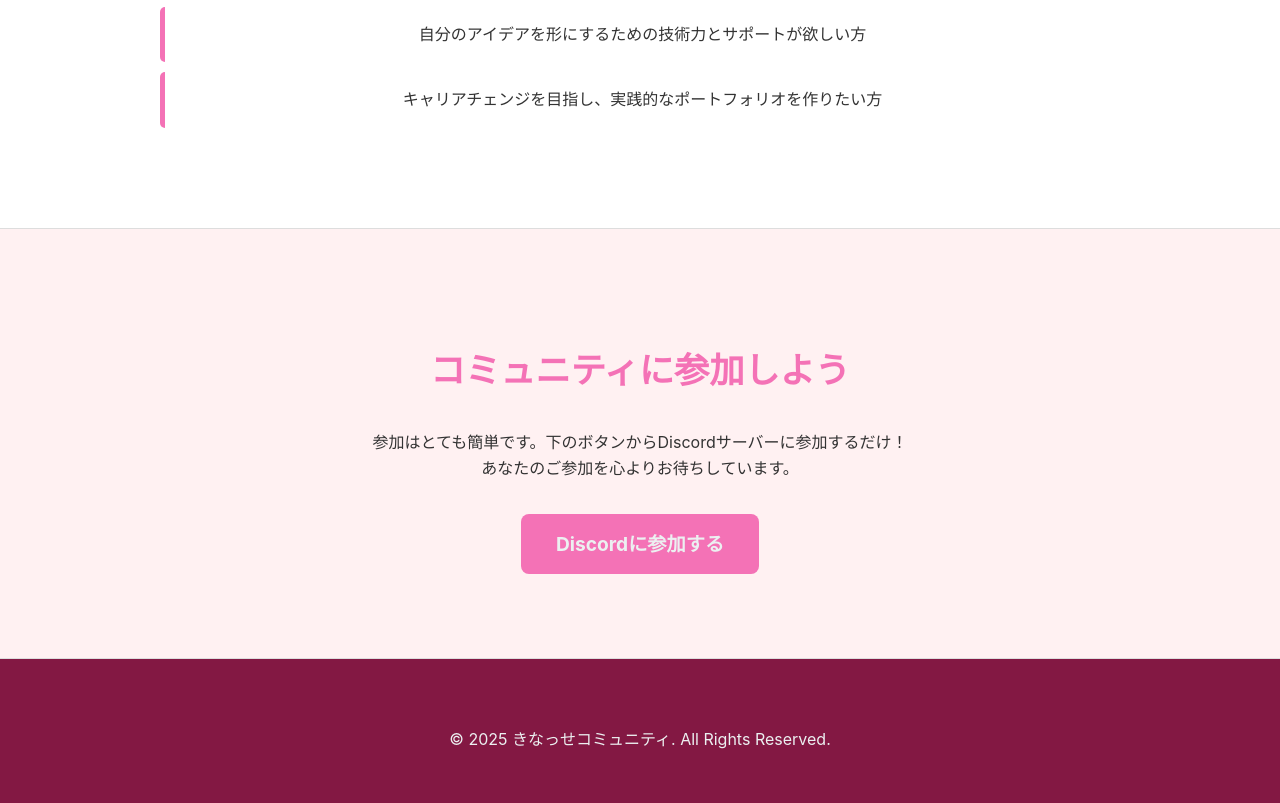
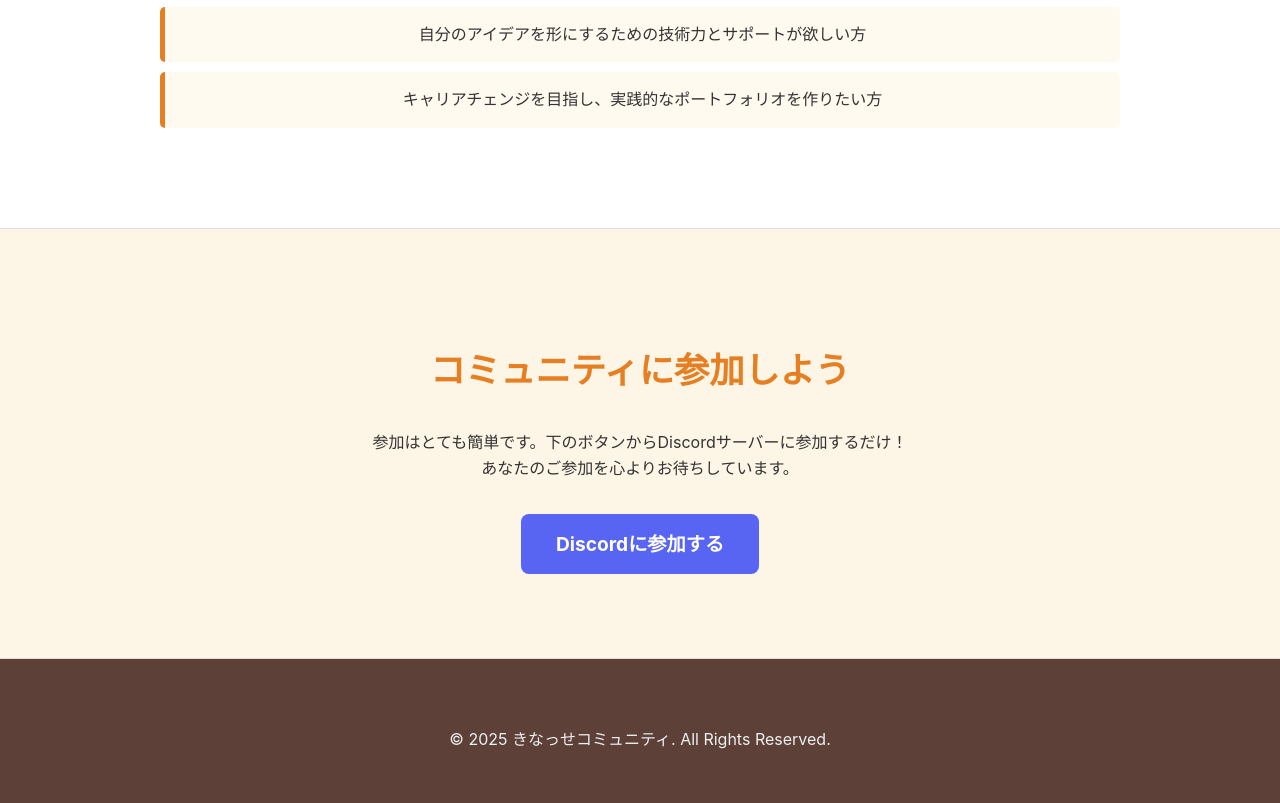
Before and after one commit to LichtToyooka/ai-lp, a plain HTML site: page index.html in a window 1280 px wide. Shown: the part 1248-2051 px from the top of the page. Drawn offline with Linux system fonts and the light colour scheme.

Commit message:
Revert "Update index.html"
This reverts commit 5bd7e5083a371a3f02323d36cdae950ae8a8a323.

```diff
--- a/index.html
+++ b/index.html
@@ -6,11 +6,11 @@
     <title>きなっせコミュニティ</title>
     <style>
         :root {
-            --primary-color: #F472B6; /* Pink */
-            --secondary-color: #F9A8D4; /* Lighter Pink */
-            --background-color: #FFF1F2; /* Very Light Pink */
+            --primary-color: #e67e22; /* Warm Orange */
+            --secondary-color: #f1c40f; /* Warm Yellow */
+            --background-color: #fdf5e6; /* Old Lace */
             --text-color: #333;
-            --dark-background: #831843; /* Dark Pink */
+            --dark-background: #5d4037; /* Dark Brown */
             --light-text: #ecf0f1;
         }
 
@@ -91,8 +91,8 @@
 
         .discord-button {
             display: inline-block;
-            background-color: var(--primary-color);
-            color: var(--light-text);
+            background-color: #5865F2; /* Discord's brand color */
+            color: white;
             padding: 15px 35px;
             font-size: 1.2rem;
             font-weight: bold;
@@ -103,7 +103,7 @@
         }
 
         .discord-button:hover {
-            background-color: var(--dark-background);
+            background-color: #4752C4;
             transform: scale(1.05);
         }
 
@@ -120,7 +120,7 @@
         }
 
         li {
-            background: #fff;
+            background: #fffaf0; /* Floral White */
             margin-bottom: 10px;
             padding: 15px;
             border-radius: 5px;
```
